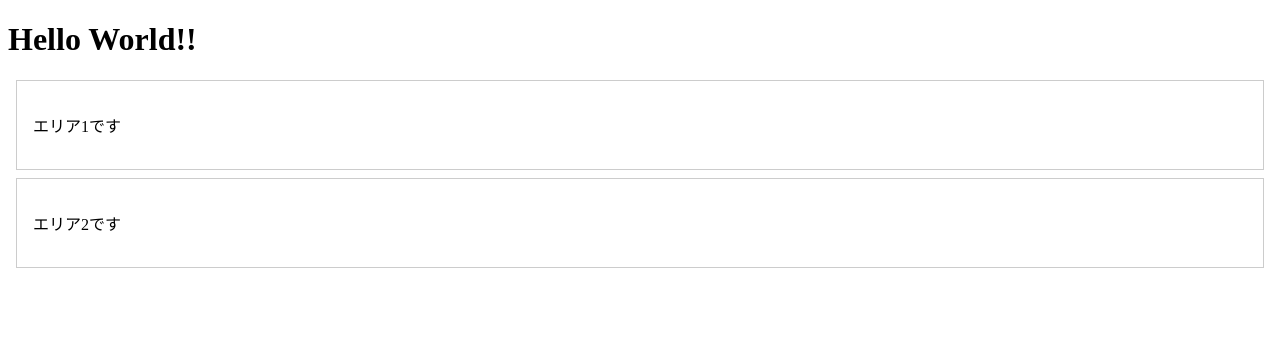
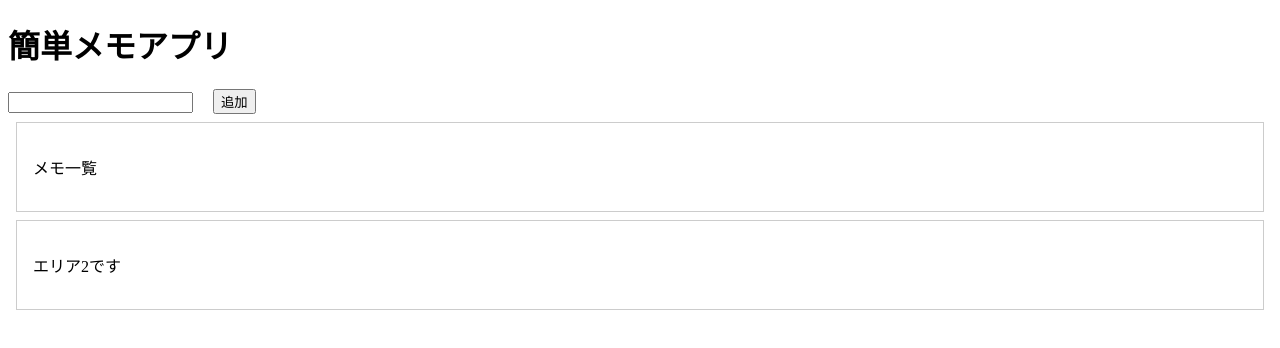
Before and after one commit to Onepiece2424/220709_react_practice, a website built with Parcel: page index.html in a window 1280 px wide. Built offline with nearby package versions, Linux system fonts and the light colour scheme.

Commit message:
initial commit

```diff
--- a/index.html
+++ b/index.html
@@ -7,9 +7,12 @@
   </head>
 
   <body>
-    <h1 id="title">Hello World!!</h1>
+    <h1 id="title">簡単メモアプリ</h1>
+    <input id="add-text" />
+    <button id="add-button">追加</button>
     <div class="container">
-      <p>エリア1です</p>
+      <p>メモ一覧</p>
+      <ul id="memo-list"></ul>
     </div>
     <div class="container">
       <p>エリア2です</p>
--- a/src/styles.css
+++ b/src/styles.css
@@ -3,3 +3,12 @@
   padding: 16px;
   margin: 8px;
 }
+
+li > div {
+  display: flex;
+  align-items: center;
+}
+
+button {
+  margin-left: 16px;
+}
```
Also changed, not shown: src/index.js (line endings or trailing spaces).
